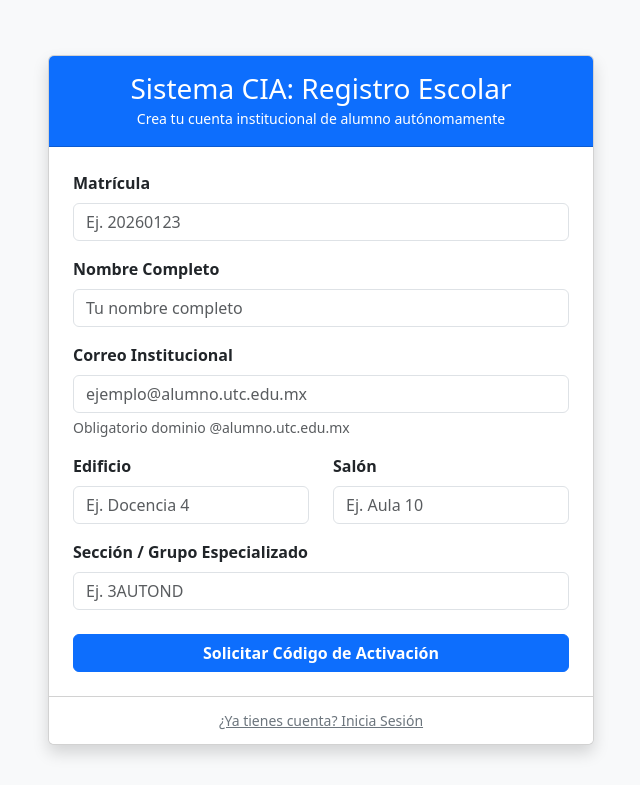
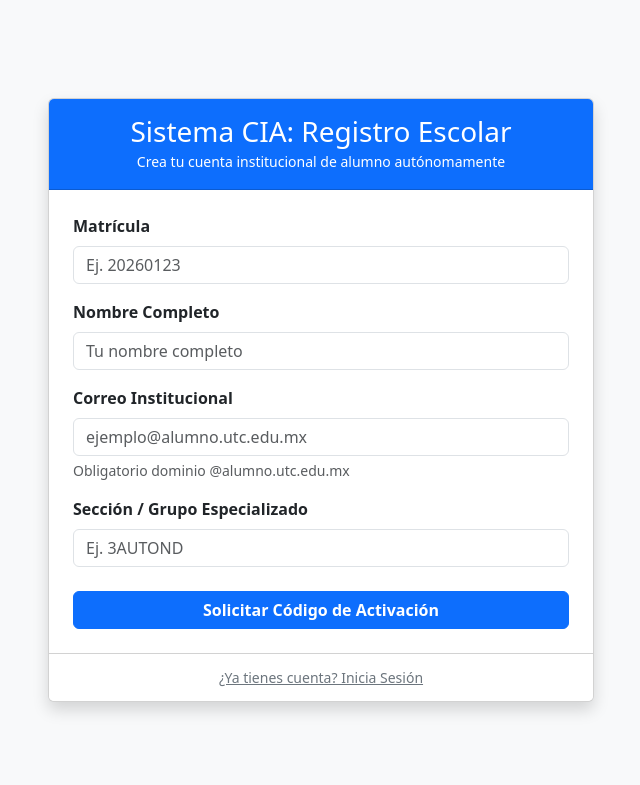
Before and after one commit to LunaVHM/Asistencia_CIA, a Flask app: page /registro in a window 1280 px wide. Shown: the top 785 px of the page, without its empty margins (319-959 px from the left). Run offline with Flask 3, Linux system fonts and the light colour scheme.

Commit message:
Actualizando código

```diff
--- a/templates/registro.html
+++ b/templates/registro.html
@@ -30,16 +30,6 @@
                                 <input type="email" name="correo" class="form-control" placeholder="ejemplo@alumno.utc.edu.mx" required>
                                 <div class="form-text text-muted small">Obligatorio dominio @alumno.utc.edu.mx</div>
                             </div>
-                            <div class="row mb-3">
-                                <div class="col-6">
-                                    <label class="form-label fw-bold">Edificio</label>
-                                    <input type="text" name="edificio" class="form-control" placeholder="Ej. Docencia 4" required>
-                                </div>
-                                <div class="col-6">
-                                    <label class="form-label fw-bold">Salón</label>
-                                    <input type="text" name="salon" class="form-control" placeholder="Ej. Aula 10" required>
-                                </div>
-                            </div>
                             <div class="mb-3">
                                 <label class="form-label fw-bold">Sección / Grupo Especializado</label>
                                 <input type="text" name="seccion" class="form-control" placeholder="Ej. 3AUTOND" required>
```
Also changed, not shown: templates/registro_alumno.html (+0 -10 lines).
